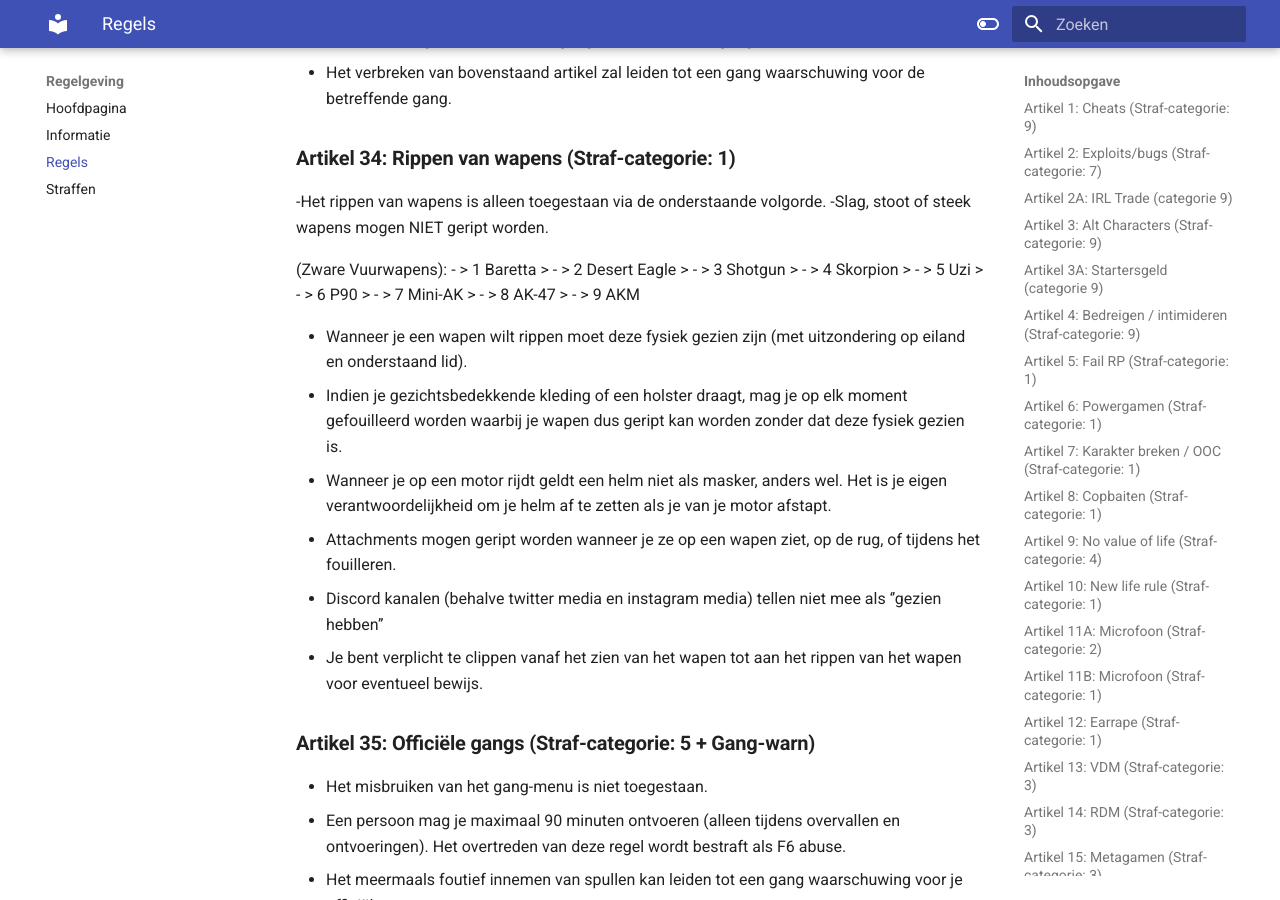
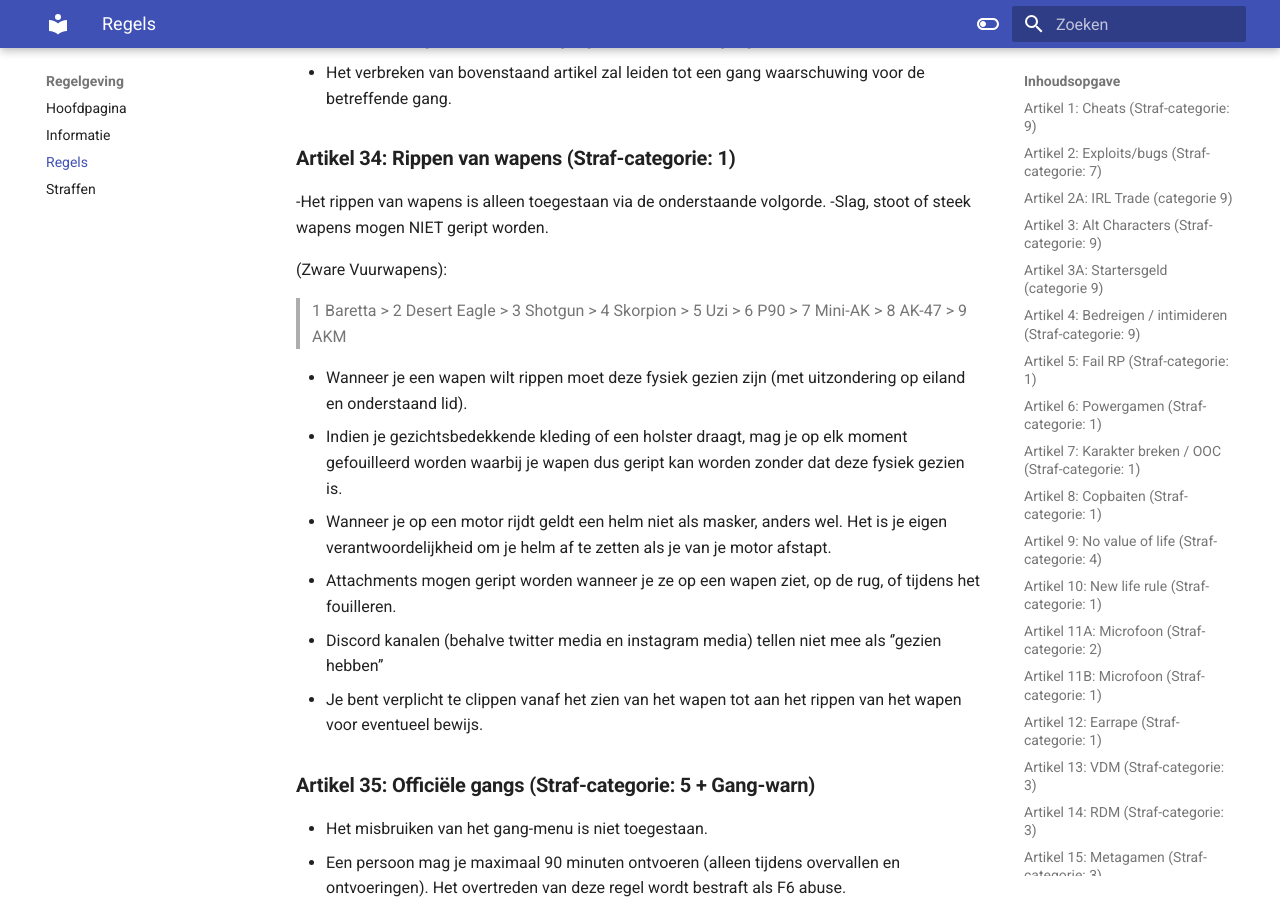
Before and after one commit to ZuiderVeenRP/apv, an MkDocs documentation site: the page built from docs/algemeen.md, in a window 1280 px wide and 900 px high, scrolled down 12889 px. Built offline with MkDocs 1.6.1 and Material for MkDocs 9.7.7, drawn with Linux system fonts in a browser that asks for light colours; comment, search, counter and statistics services are not loaded.

```diff
--- a/docs/algemeen.md
+++ b/docs/algemeen.md
@@ -296,15 +296,15 @@
 -Slag, stoot of steek wapens mogen NIET geript worden.
 
 (Zware Vuurwapens):
--  > 1 Baretta >
--  > 2 Desert Eagle >
--  > 3 Shotgun >
--  > 4 Skorpion >
--  > 5 Uzi >
--  > 6 P90 >
--  > 7 Mini-AK >
--  > 8 AK-47 >
--  > 9 AKM
+ > 1 Baretta >
+ > 2 Desert Eagle >
+ > 3 Shotgun >
+ > 4 Skorpion >
+ > 5 Uzi >
+ > 6 P90 >
+ > 7 Mini-AK >
+ > 8 AK-47 >
+ > 9 AKM
 
 - Wanneer je een wapen wilt rippen moet deze fysiek gezien zijn (met uitzondering op eiland en onderstaand lid).
 - Indien je gezichtsbedekkende kleding of een holster draagt, mag je op elk moment gefouilleerd worden waarbij je wapen dus geript kan worden zonder dat deze fysiek gezien is.
```
